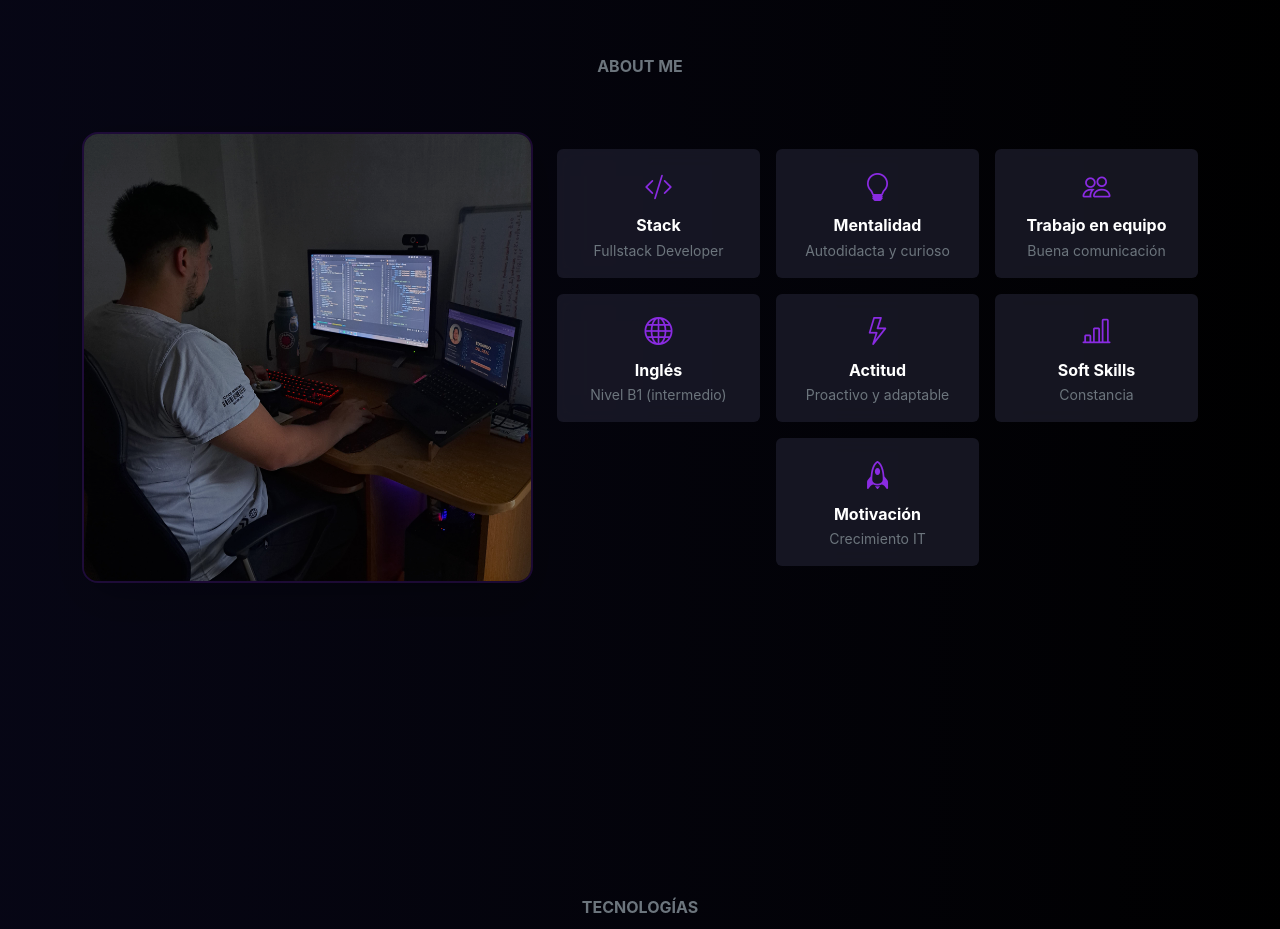
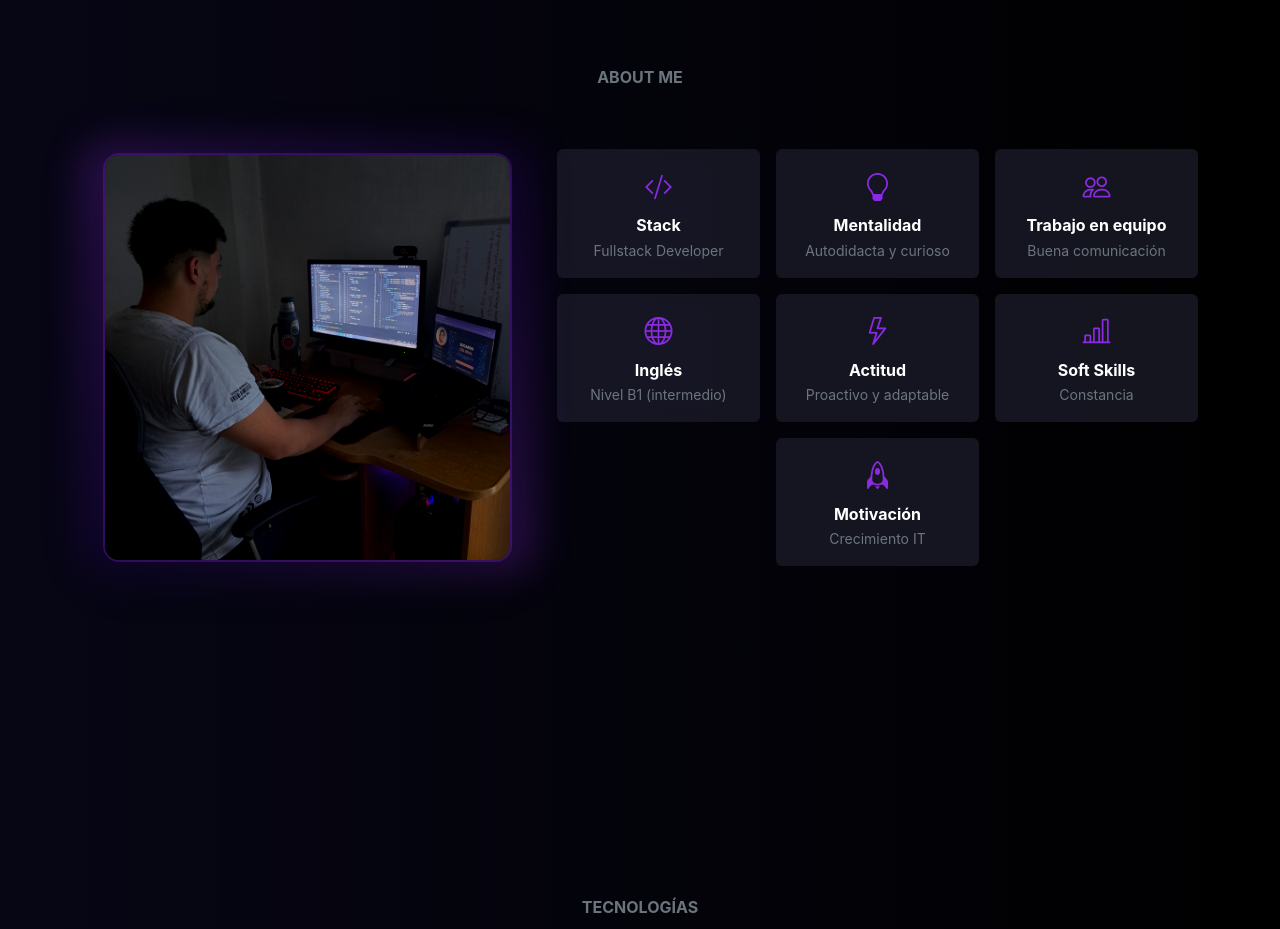
Before and after one commit to Edgardo-Del-Real/PortfolioEdgardoDelReal, a React (Vite) app: page / in a window 1280 px wide. Shown: the part 880-1809 px from the top of the page. Built offline with nearby package versions, Linux system fonts and the light colour scheme.

Commit message:
mas cambios

```diff
--- a/src/Components/aboutMe/aboutMe.css
+++ b/src/Components/aboutMe/aboutMe.css
@@ -7,19 +7,50 @@
     z-index: 1;
 }
 
-/* Estilo de la imagen (Solo visible en PC) */
+.image-wrapper {
+    position: relative;
+    z-index: 1; /* Asegura que la imagen esté por encima del brillo */
+    padding: 10px; /* Espacio para que se vea el brillo */
+    border-radius: 24px;
+    transition: all 0.5s ease;
+}
+.image-wrapper::before {
+    content: '';
+    position: absolute;
+    top: 0;
+    left: 0;
+    right: 0;
+    bottom: 0;
+    z-index: -1; /* Detrás de la imagen */
+    /* Gradiente diagonal con tus colores */
+    background: linear-gradient(135deg, blueviolet, #2a0572, #8a2be2);
+    border-radius: 24px;
+    /* Mucho desenfoque para que parezca luz */
+    filter: blur(20px);
+    opacity: 0.3; /* Brillo sutil por defecto */
+    transition: all 0.5s ease;
+}
 .about-img {
-    max-width: 100%;
-    border: 2px solid rgba(138, 43, 226, 0.2);
-    transition: transform 0.4s ease;
-    filter: brightness(0.9);
+    max-width: 95%;
+    border-radius: 20px; /* Un poco menos que el wrapper para que encaje */
+    /* Borde sutil que combina con el fondo */
+    border: 2px solid rgba(138, 43, 226, 0.3);
+    /* Filtro inicial: un poco más oscura y con más contraste para ambiente "dark" */
+    filter: brightness(0.9) contrast(1.1);
+    transition: all 0.5s cubic-bezier(0.4, 0, 0.2, 1); /* Transición suave */
+    box-shadow: 0 10px 30px rgba(0, 0, 0, 0.5); /* Sombra profunda */
 }
-
-.about-img:hover {
-    transform: scale(1.02);
-    border-color: blueviolet;
-    filter: brightness(1);
-    box-shadow: 0 0 20px rgba(138, 43, 226, 0.4);
+.image-wrapper:hover::before {
+    opacity: 0.8; /* El resplandor se vuelve intenso */
+    filter: blur(25px); /* Se expande la luz */
+    transform: scale(1.05); /* Crece un poco el fondo luminoso */
+}
+.image-wrapper:hover .about-img {
+    /* La imagen se levanta y se inclina sutilmente */
+    transform: translateY(-10px) scale(1.02) rotate(1deg);
+    border-color: #d946ef; /* El borde se vuelve de un violeta más brillante */
+    filter: brightness(1.1) contrast(1); /* La imagen se ilumina completamente */
+    box-shadow: 0 20px 50px rgba(138, 43, 226, 0.4); /* Sombra de luz */
 }
 
 /* TARJETAS */
--- a/src/Components/aboutMe/aboutMe.jsx
+++ b/src/Components/aboutMe/aboutMe.jsx
@@ -26,13 +26,9 @@ const AboutMe = () => {
                 </div>
 
                 <div className="row align-items-center justify-content-center">
-                    {/* Columna IMAGEN:
-                       - d-none: Oculta por defecto (móvil/tablet)
-                       - d-lg-block: Visible solo en pantallas grandes (PC)
-                    */}
                     <div className="col-lg-5 d-none d-lg-block text-center mb-4 mb-lg-0">
                         <div className="image-wrapper">
-                             <img src={foto2} alt="Setup" className='img-fluid rounded-4 shadow-lg about-img' />
+                            <img src={foto2} alt="Setup" className='img-fluid rounded-4 shadow-lg about-img' />
                         </div>
                     </div>
 
--- a/src/Components/hero/Hero.jsx
+++ b/src/Components/hero/Hero.jsx
@@ -8,11 +8,6 @@ const Hero = () => {
         <section className="hero-section d-flex align-items-center" id="hero">
             <div className="container">
                 <div className="row align-items-center">
-
-                    {/* Columna de TEXTO:
-                       - Móvil: order-2 (Va SEGUNDO, debajo de la foto)
-                       - PC (md): order-md-1 (Va PRIMERO, a la izquierda)
-                    */}
                     <div className="col-12 col-md-6 order-2 order-md-1 d-flex flex-column align-items-center align-items-md-start text-center text-md-start">
                         <h1 className="display-4 fw-bold text-white mb-2">
                             Edgardo Del Real
@@ -34,7 +29,7 @@ const Hero = () => {
                         </div>
 
                         <div className="d-flex gap-3">
-                            <a href="#" className="btn-cv" download>
+                            <a href="https://drive.google.com/file/d/1FDVL_qXcswt7VR9sp6Bph409AHnUg3yS/view?usp=sharing" target='_blank' className="btn-cv" download>
                                 Descargar CV
                             </a>
                             <Link
```
